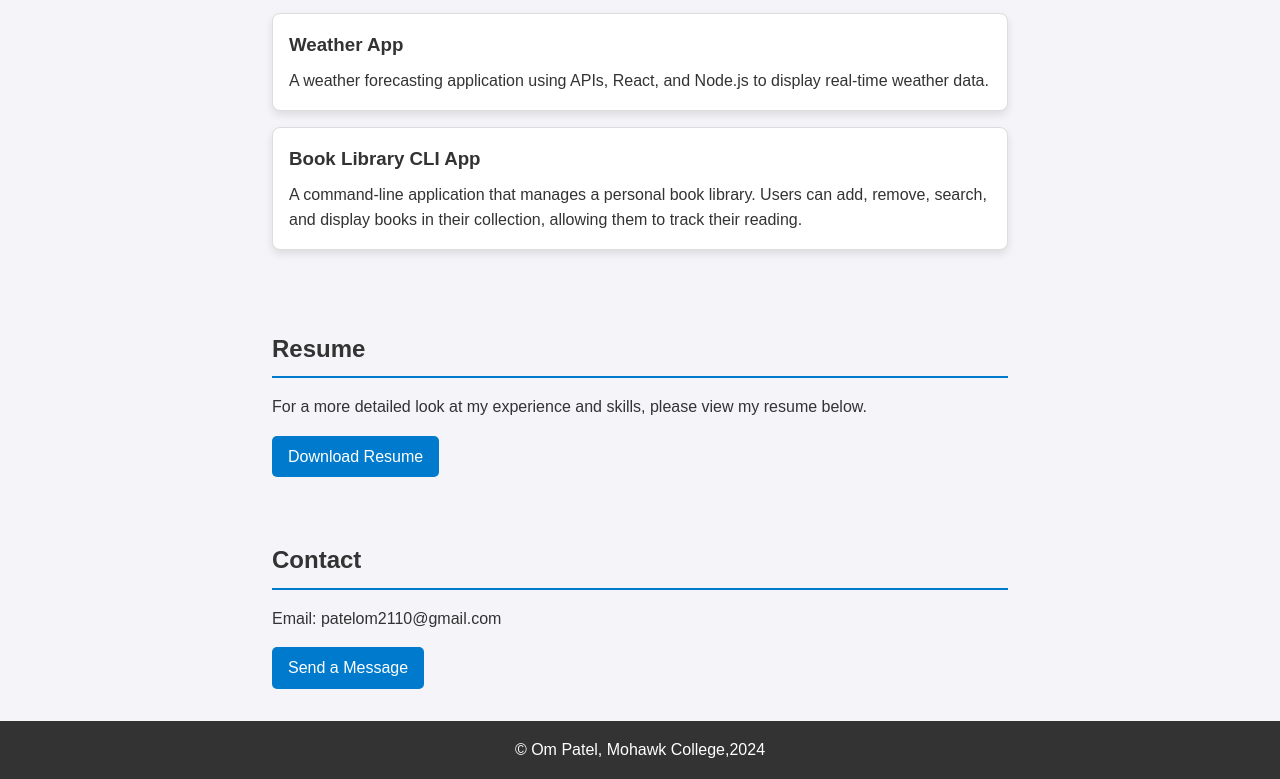
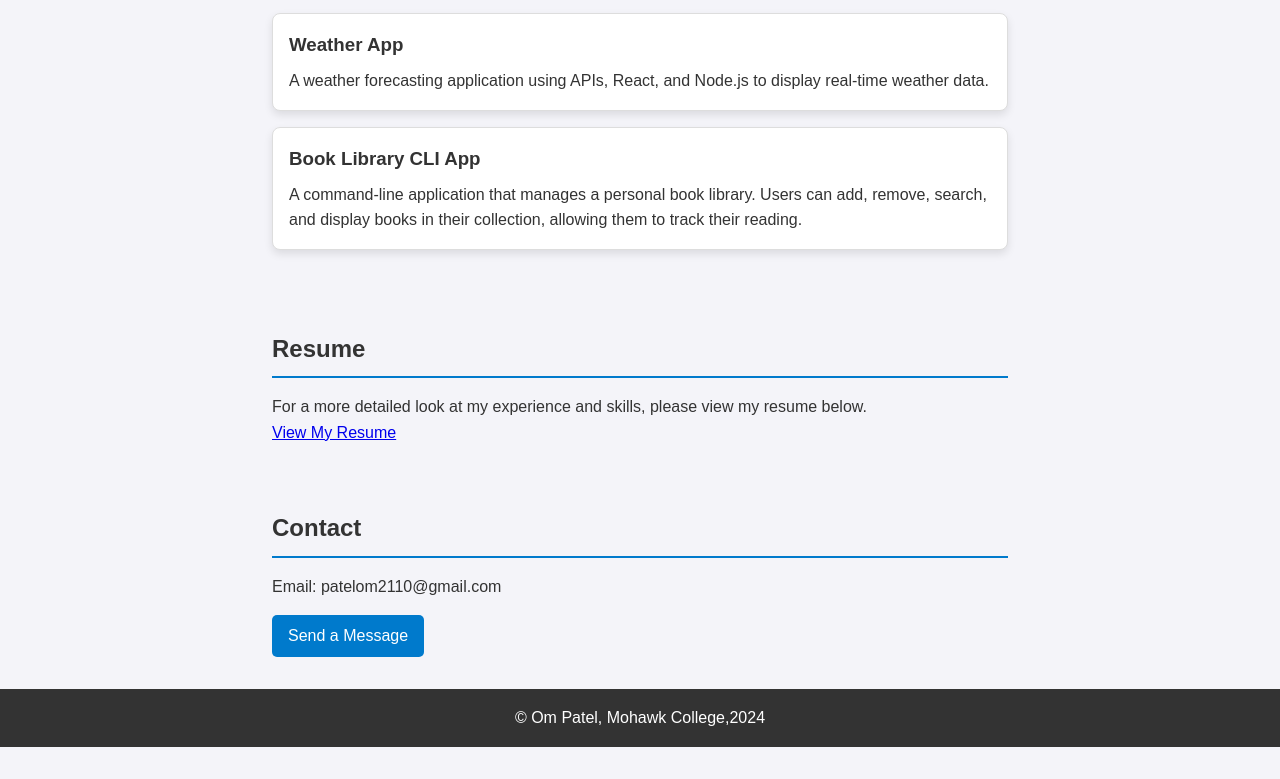
Before and after one commit to OmPatel2110/OmPatel2110.github.io, a plain HTML site: page index.html in a window 1280 px wide. Shown: the part 854-1633 px from the top of the page. After the commit the page ends 1601 px from the top, so only its background shows below. Drawn offline with Linux system fonts and the light colour scheme.

Commit message:
index.html

```diff
--- a/index.html
+++ b/index.html
@@ -161,7 +161,7 @@ collection, allowing them to track their reading.</p>
   <section id="resume">
     <h2>Resume</h2>
     <p>For a more detailed look at my experience and skills, please view my resume below.</p>
-    <a href="resume.pdf" class="resume-link" download>Download Resume</a>
+    <a href="resume.pdf" target="_blank">View My Resume</a>
   </section>
 
   <!-- Contact Section -->
```
